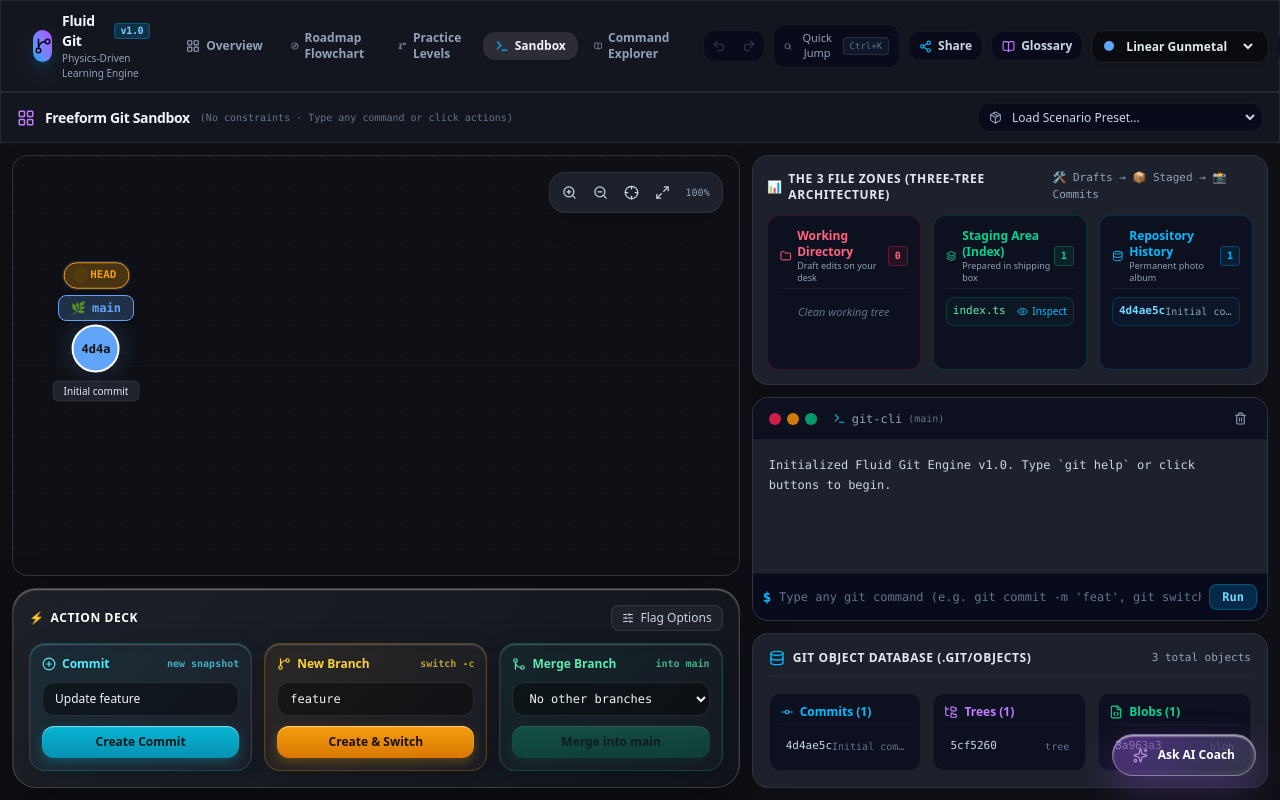
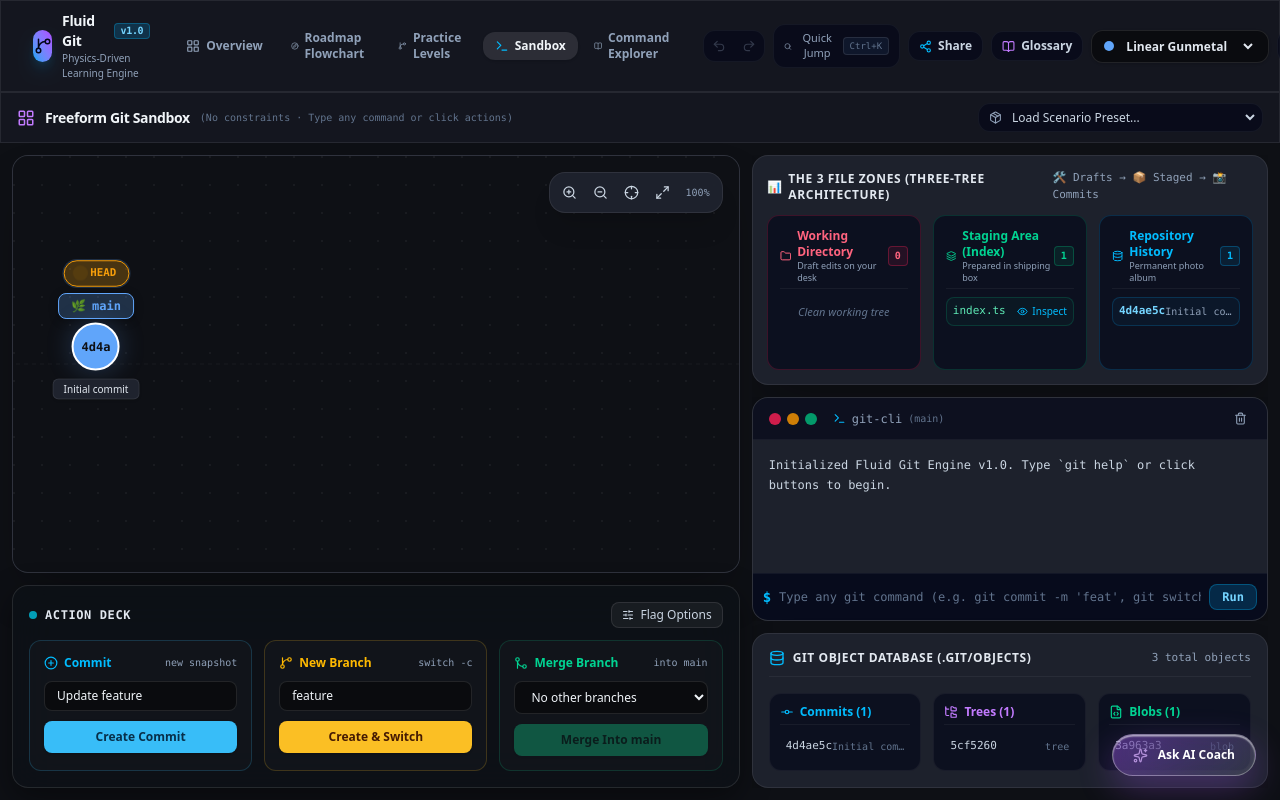
Before and after one commit to Ananth-Sai/Git-Visualizer-Learning-Engine, a Next.js app: page /playground in a window 1280 px wide. Shown: the top 800 px of the page. Built offline with nearby package versions, Linux system fonts and the light colour scheme.

Commit message:
style(curriculum): simplify workspace to clean Linear dark minimalism with single-font clarity

```diff
--- a/components/ui/ActionDeck.tsx
+++ b/components/ui/ActionDeck.tsx
@@ -40,22 +40,25 @@ export const ActionDeck: React.FC = () => {
 
   return (
     <div
-      className="p-4 rounded-3xl space-y-3 select-none"
+      className="p-4 rounded-2xl space-y-3 select-none"
       style={{
-        background: 'linear-gradient(135deg, rgba(255, 255, 255, 0.08) 0%, rgba(255, 255, 255, 0.02) 100%)',
-        backdropFilter: 'blur(30px) saturate(190%)',
-        WebkitBackdropFilter: 'blur(30px) saturate(190%)',
-        border: '1px solid rgba(255, 255, 255, 0.16)',
-        boxShadow: '0 20px 50px rgba(0, 0, 0, 0.4), inset 0 1px 1.5px 0 rgba(255, 255, 255, 0.4), inset 0 -1px 1.5px 0 rgba(0, 0, 0, 0.2)',
+        background: 'rgba(13, 17, 23, 0.85)',
+        backdropFilter: 'blur(20px)',
+        WebkitBackdropFilter: 'blur(20px)',
+        border: '1px solid rgba(255, 255, 255, 0.1)',
+        boxShadow: '0 10px 30px rgba(0, 0, 0, 0.4)',
       }}
     >
       <div className="flex items-center justify-between">
-        <span className="text-xs font-bold text-white uppercase tracking-wider flex items-center gap-1.5 font-sans drop-shadow-sm">
-          <span className="text-amber-400">⚡</span> Action Deck
-        </span>
+        <div className="flex items-center gap-2">
+          <span className="w-2 h-2 rounded-full bg-cyan-400 animate-pulse" />
+          <span className="text-xs font-semibold text-slate-200 uppercase tracking-wider font-mono">
+            Action Deck
+          </span>
+        </div>
         <button
           onClick={() => setShowAdvancedFlags(!showAdvancedFlags)}
-          className="flex items-center gap-1.5 text-xs text-slate-300 hover:text-white transition px-2.5 py-1 rounded-lg bg-white/5 border border-white/10 hover:bg-white/10"
+          className="flex items-center gap-1.5 text-xs text-slate-300 hover:text-white transition px-2.5 py-1 rounded-lg bg-white/5 border border-white/10 hover:bg-white/10 cursor-pointer font-sans"
         >
           <SlidersHorizontal size={12} />
           <span>{showAdvancedFlags ? 'Hide Flags' : 'Flag Options'}</span>
@@ -65,21 +68,20 @@ export const ActionDeck: React.FC = () => {
       {/* Flag modifiers section */}
       {showAdvancedFlags && (
         <div
-          className="p-2.5 rounded-2xl flex items-center gap-4 text-xs"
+          className="p-2.5 rounded-xl flex items-center gap-4 text-xs"
           style={{
-            background: 'rgba(255, 255, 255, 0.04)',
-            border: '1px solid rgba(255, 255, 255, 0.1)',
-            boxShadow: 'inset 0 1px 1px rgba(255, 255, 255, 0.15)',
+            background: 'rgba(255, 255, 255, 0.03)',
+            border: '1px solid rgba(255, 255, 255, 0.08)',
           }}
         >
-          <label className="flex items-center gap-2 cursor-pointer text-slate-200">
+          <label className="flex items-center gap-2 cursor-pointer text-slate-200 font-sans text-xs">
             <input
               type="checkbox"
               checked={isAmend}
               onChange={(e) => setIsAmend(e.target.checked)}
-              className="rounded bg-slate-800 border-slate-600 text-sky-400 focus:ring-0"
+              className="rounded bg-slate-800 border-slate-600 text-sky-400 focus:ring-0 cursor-pointer"
             />
-            <span className="font-mono text-[11px]">--amend (rewrite last commit message/tree)</span>
+            <span className="font-mono text-[11px] text-slate-300">--amend (rewrite last commit message/tree)</span>
           </label>
         </div>
       )}
@@ -88,19 +90,18 @@ export const ActionDeck: React.FC = () => {
       <div className="grid grid-cols-1 sm:grid-cols-3 gap-3">
         {/* 1. Commit Card */}
         <div
-          className="p-3 rounded-2xl space-y-2.5 transition group"
+          className="p-3.5 rounded-xl space-y-2.5 transition"
           style={{
-            background: 'linear-gradient(135deg, rgba(6, 182, 212, 0.08) 0%, rgba(255, 255, 255, 0.02) 100%)',
-            border: '1px solid rgba(6, 182, 212, 0.25)',
-            boxShadow: 'inset 0 1px 1.5px rgba(255, 255, 255, 0.25), 0 4px 20px rgba(0, 0, 0, 0.2)',
+            background: 'rgba(255, 255, 255, 0.02)',
+            border: '1px solid rgba(56, 189, 248, 0.2)',
           }}
         >
-          <div className="flex items-center justify-between text-xs font-semibold text-slate-200">
-            <span className="flex items-center gap-1.5 text-cyan-300 font-bold">
+          <div className="flex items-center justify-between text-xs font-medium text-slate-200">
+            <span className="flex items-center gap-1.5 text-sky-400 font-semibold font-sans">
               <PlusCircle size={14} />
               <span>Commit</span>
             </span>
-            <span className="text-[10px] text-cyan-300/70 font-mono">
+            <span className="text-[10px] text-slate-400 font-mono">
               {isAmend ? 'amend' : 'new snapshot'}
             </span>
           </div>
@@ -109,87 +110,82 @@ export const ActionDeck: React.FC = () => {
             value={commitMsg}
             onChange={(e) => setCommitMsg(e.target.value)}
             placeholder="Commit message..."
-            className="w-full px-3 py-2 rounded-xl bg-black/40 border border-white/10 text-slate-100 text-xs focus:border-cyan-400 focus:bg-black/60 outline-none transition"
+            className="w-full px-3 py-1.5 rounded-lg bg-black/40 border border-white/10 text-slate-100 text-xs focus:border-sky-400 focus:outline-none transition font-sans"
           />
           <button
             onClick={handleCommit}
-            className="w-full py-2 px-3 rounded-xl font-bold text-xs transition-all duration-150 flex items-center justify-center gap-1.5 cursor-pointer shadow-md hover:brightness-110 active:scale-[0.98]"
+            className="w-full py-2 px-3 rounded-lg font-semibold text-xs transition-all duration-150 flex items-center justify-center gap-1.5 cursor-pointer shadow-sm hover:brightness-110 active:scale-[0.98]"
             style={{
-              background: 'linear-gradient(180deg, #06b6d4 0%, #0891b2 100%)',
-              color: '#02181d',
-              boxShadow: 'inset 0 1px 1px rgba(255,255,255,0.5), 0 4px 12px rgba(6, 182, 212, 0.3)',
+              background: '#38bdf8',
+              color: '#082f49',
             }}
           >
             <span>Create Commit</span>
           </button>
         </div>
 
-        {/* 2. Branch & Switch Card */}
+        {/* 2. New Branch Card */}
         <div
-          className="p-3 rounded-2xl space-y-2.5 transition group"
+          className="p-3.5 rounded-xl space-y-2.5 transition"
           style={{
-            background: 'linear-gradient(135deg, rgba(245, 158, 11, 0.08) 0%, rgba(255, 255, 255, 0.02) 100%)',
-            border: '1px solid rgba(245, 158, 11, 0.25)',
-            boxShadow: 'inset 0 1px 1.5px rgba(255, 255, 255, 0.25), 0 4px 20px rgba(0, 0, 0, 0.2)',
+            background: 'rgba(255, 255, 255, 0.02)',
+            border: '1px solid rgba(251, 191, 36, 0.2)',
           }}
         >
-          <div className="flex items-center justify-between text-xs font-semibold text-slate-200">
-            <span className="flex items-center gap-1.5 text-amber-300 font-bold">
+          <div className="flex items-center justify-between text-xs font-medium text-slate-200">
+            <span className="flex items-center gap-1.5 text-amber-400 font-semibold font-sans">
               <GitBranch size={14} />
               <span>New Branch</span>
             </span>
-            <span className="text-[10px] text-amber-300/70 font-mono">switch -c</span>
+            <span className="text-[10px] text-slate-400 font-mono">switch -c</span>
           </div>
           <input
             type="text"
             value={branchName}
             onChange={(e) => setBranchName(e.target.value)}
-            placeholder="Branch name..."
-            className="w-full px-3 py-2 rounded-xl bg-black/40 border border-white/10 text-slate-100 text-xs focus:border-amber-400 focus:bg-black/60 outline-none font-mono transition"
+            placeholder="branch-name"
+            className="w-full px-3 py-1.5 rounded-lg bg-black/40 border border-white/10 text-slate-100 text-xs focus:border-amber-400 focus:outline-none transition font-sans"
           />
           <button
             onClick={handleCreateBranch}
-            className="w-full py-2 px-3 rounded-xl font-bold text-xs transition-all duration-150 flex items-center justify-center gap-1.5 cursor-pointer shadow-md hover:brightness-110 active:scale-[0.98]"
+            className="w-full py-2 px-3 rounded-lg font-semibold text-xs transition-all duration-150 flex items-center justify-center gap-1.5 cursor-pointer shadow-sm hover:brightness-110 active:scale-[0.98]"
             style={{
-              background: 'linear-gradient(180deg, #f59e0b 0%, #d97706 100%)',
-              color: '#1c1002',
-              boxShadow: 'inset 0 1px 1px rgba(255,255,255,0.5), 0 4px 12px rgba(245, 158, 11, 0.3)',
+              background: '#fbbf24',
+              color: '#451a03',
             }}
           >
             <span>Create & Switch</span>
           </button>
         </div>
 
-        {/* 3. Merge Card */}
+        {/* 3. Merge Branch Card */}
         <div
-          className="p-3 rounded-2xl space-y-2.5 transition group"
+          className="p-3.5 rounded-xl space-y-2.5 transition"
           style={{
-            background: 'linear-gradient(135deg, rgba(16, 185, 129, 0.08) 0%, rgba(255, 255, 255, 0.02) 100%)',
-            border: '1px solid rgba(16, 185, 129, 0.25)',
-            boxShadow: 'inset 0 1px 1.5px rgba(255, 255, 255, 0.25), 0 4px 20px rgba(0, 0, 0, 0.2)',
+            background: 'rgba(255, 255, 255, 0.02)',
+            border: '1px solid rgba(16, 185, 129, 0.2)',
           }}
         >
-          <div className="flex items-center justify-between text-xs font-semibold text-slate-200">
-            <span className="flex items-center gap-1.5 text-emerald-300 font-bold">
+          <div className="flex items-center justify-between text-xs font-medium text-slate-200">
+            <span className="flex items-center gap-1.5 text-emerald-400 font-semibold font-sans">
               <GitMerge size={14} />
               <span>Merge Branch</span>
             </span>
-            <span className="text-[10px] text-emerald-300/70 font-mono truncate max-w-[100px]">
+            <span className="text-[10px] text-slate-400 font-mono">
               into {currentBranch || 'HEAD'}
             </span>
           </div>
           <select
             value={selectedMergeBranch}
             onChange={(e) => setSelectedMergeBranch(e.target.value)}
-            className="w-full px-3 py-2 rounded-xl bg-black/40 border border-white/10 text-slate-100 text-xs focus:border-emerald-400 focus:bg-black/60 outline-none font-mono transition"
-            disabled={mergeableBranches.length === 0}
+            className="w-full px-3 py-1.5 rounded-lg bg-black/40 border border-white/10 text-slate-100 text-xs focus:border-emerald-400 focus:outline-none transition font-sans cursor-pointer"
           >
             {mergeableBranches.length === 0 ? (
               <option value="">No other branches</option>
             ) : (
               mergeableBranches.map((b) => (
-                <option key={b} value={b}>
-                  branch &apos;{b}&apos;
+                <option key={b} value={b} className="bg-slate-900 text-slate-100">
+                  {b}
                 </option>
               ))
             )}
@@ -197,14 +193,13 @@ export const ActionDeck: React.FC = () => {
           <button
             onClick={handleMerge}
             disabled={mergeableBranches.length === 0}
-            className="w-full py-2 px-3 rounded-xl font-bold text-xs transition-all duration-150 flex items-center justify-center gap-1.5 cursor-pointer shadow-md disabled:opacity-30 disabled:cursor-not-allowed hover:brightness-110 active:scale-[0.98]"
+            className="w-full py-2 px-3 rounded-lg font-semibold text-xs transition-all duration-150 flex items-center justify-center gap-1.5 cursor-pointer shadow-sm hover:brightness-110 active:scale-[0.98] disabled:opacity-40 disabled:cursor-not-allowed"
             style={{
-              background: 'linear-gradient(180deg, #10b981 0%, #059669 100%)',
-              color: '#021e14',
-              boxShadow: 'inset 0 1px 1px rgba(255,255,255,0.5), 0 4px 12px rgba(16, 185, 129, 0.3)',
+              background: '#10b981',
+              color: '#022c22',
             }}
           >
-            <span>Merge into {currentBranch || 'HEAD'}</span>
+            <span>Merge Into {currentBranch || 'main'}</span>
           </button>
         </div>
       </div>
```
Also changed, not shown: app/curriculum/page.tsx (+83 -54 lines).
